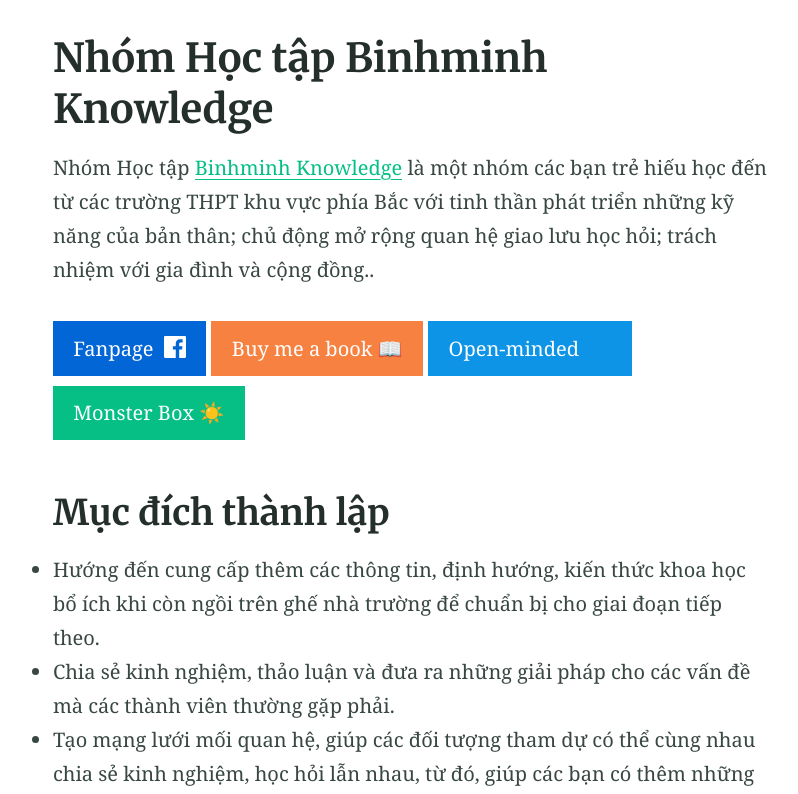
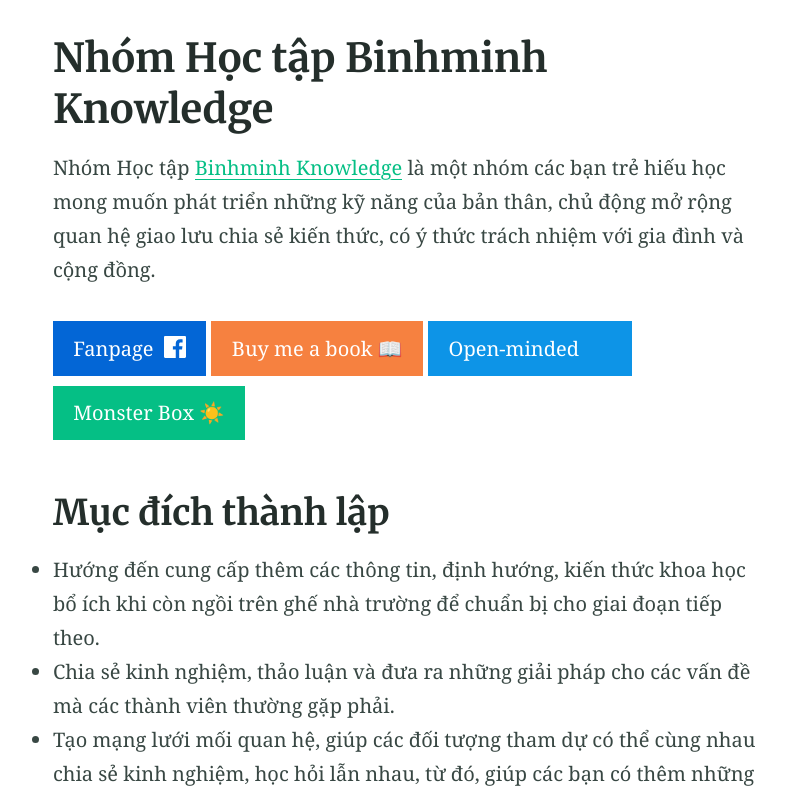
Before and after one commit to 8trien/1, a Jekyll site: the page built from index.md, in a window 1280 px wide and 900 px high, scrolled down 306 px, cut to the strip 106-900 px from the top of the window. Shown: the whole strip, without its empty margins (230-1028 px from the left). Built offline with Jekyll 4.4.1, drawn with Linux system fonts in a browser that asks for light colours; some of the changed text lies outside the part shown.

Commit message:
Update index.md

```diff
--- a/index.md
+++ b/index.md
@@ -5,10 +5,10 @@
 ## WELCOME TO OUR PROJECT
 
 feature_image: "https://picsum.photos/id/434/4928?image=3264"
-excerpt: "Nhóm Học tập [Binhminh Knowledge](https://www.facebook.com/bmbetter) là một nhóm các bạn trẻ hiếu học mong muốn phát triển những kỹ năng của bản thân, chủ động mở rộng quan hệ giao lưu chia sẻ kiến thức, có ý thức trách nhiệm với gia đình và cộng đồng.."
+excerpt: "Nhóm Học tập [Binhminh Knowledge](https://www.facebook.com/bmbetter) là một nhóm các bạn trẻ hiếu học mong muốn phát triển những kỹ năng của bản thân, chủ động mở rộng quan hệ giao lưu chia sẻ kiến thức, có ý thức trách nhiệm với gia đình và cộng đồng."
 ---
 
-Nhóm Học tập [Binhminh Knowledge](https://www.facebook.com/bmbetter) là một nhóm các bạn trẻ hiếu học đến từ các trường THPT khu vực phía Bắc với tinh thần phát triển những kỹ năng của bản thân; chủ động mở rộng quan hệ giao lưu học hỏi; trách nhiệm với gia đình và cộng đồng..
+Nhóm Học tập [Binhminh Knowledge](https://www.facebook.com/bmbetter) là một nhóm các bạn trẻ hiếu học mong muốn phát triển những kỹ năng của bản thân, chủ động mở rộng quan hệ giao lưu chia sẻ kiến thức, có ý thức trách nhiệm với gia đình và cộng đồng.
 
 {% include button.html text="Fanpage" icon="facebook" link="https://www.facebook.com/bmbetter" color="#0366d6" %} {% include button.html text="Buy me a book 📖" link="nhanam.com.vn" color="#f68140" %} {% include button.html text="Open-minded" icon="spotify" link="https://movahoi.wordpress.com/" color="#0d94e7" %} {% include button.html text="Monster Box ☀️" link="https://www.facebook.com/teammonsterbox/" %}
 
@@ -23,7 +23,7 @@
 ## Đối tượng hướng đến
 
 - Học sinh & Cựu học sinh Trường THPT Bình Minh, Ninh Bình.
-- Các cá nhân cùng chung lý tưởng
+- Các cá nhân cùng chung lý tưởng.
 
 
 ## Hình thức hoạt động
```
